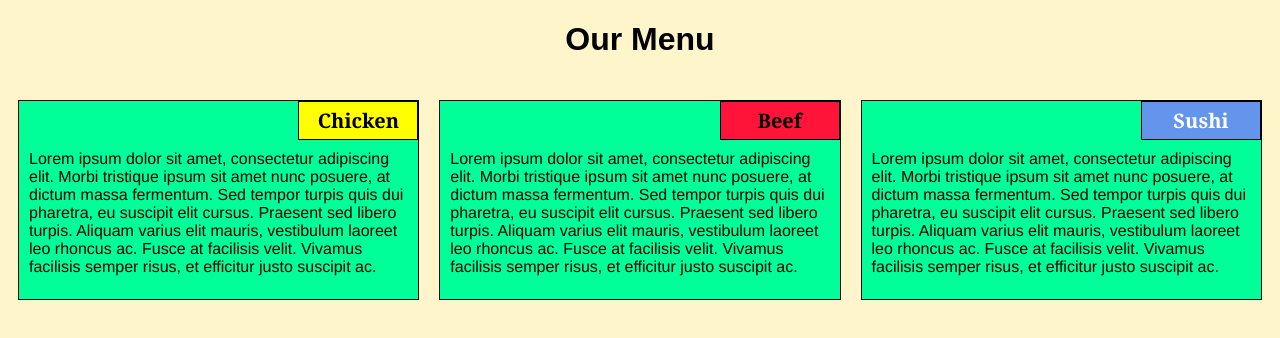
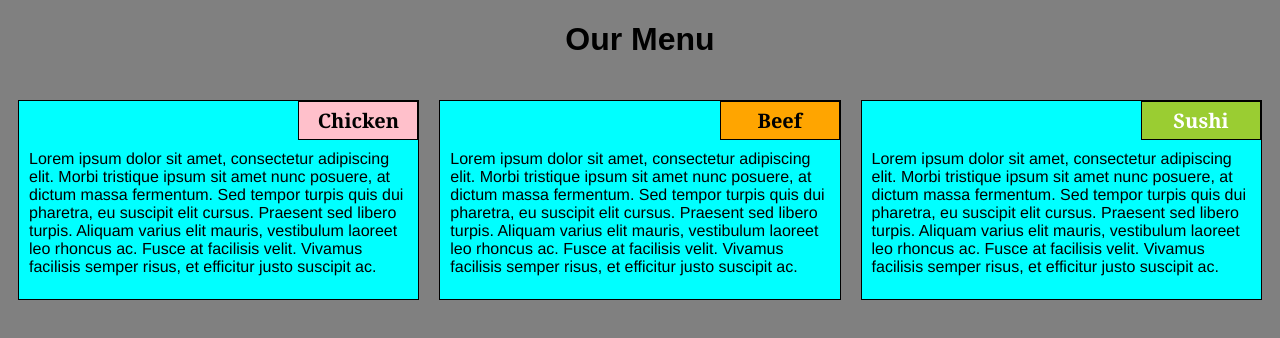
Before and after one commit to debugger69/module2-solution, a plain HTML site: page index.html in a window 1280 px wide. Drawn offline with Linux system fonts and the light colour scheme.

Commit message:
work done

```diff
--- a/css/styles.css
+++ b/css/styles.css
@@ -4,15 +4,15 @@
 
 h1 {
   font-family: Brushstroke, fantasy;
-  color: #000000;
+  color: black;
   text-align: center;
 }
 
 body {
 
-  background-color: #FEF5CA;
+background-color: grey;
+}
 
-}
 
 p {
   padding: 10px;
@@ -30,7 +30,7 @@ p {
 
 section {
   border: 1px solid black;
-  background-color: #00FF99;
+  background-color: cyan;
   width: 100%;
   height: 200px;
   font-family: Helvetica;
@@ -50,7 +50,7 @@ section {
   margin-bottom: 0;
   margin-top: 0;
   padding: 5px;
-  background-color: #FFFF00;
+  background-color: pink;
 }
 
 #beef {
@@ -64,7 +64,7 @@ section {
   margin-bottom: 0;
   margin-top: 0;
   padding: 5px;
-  background-color: #FF1439;
+  background-color: orange;
 }
 
 #sushi {
@@ -77,7 +77,7 @@ section {
   font-size: 125%;
   margin-bottom: 0;
   margin-top: 0;
-  background-color: #6495ED;
+  background-color: yellowgreen;
   color: white;
   padding: 5px;
 }
```
